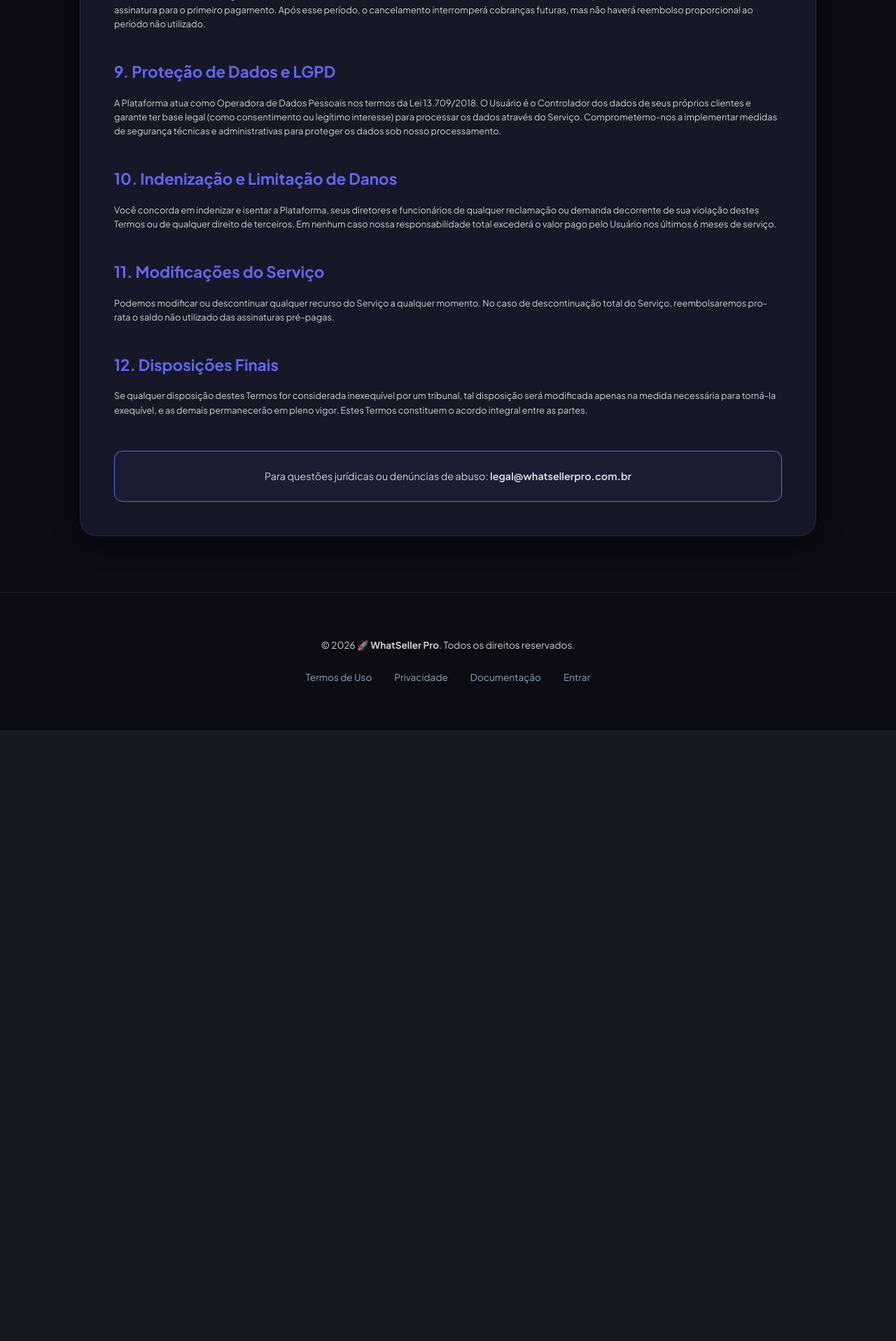
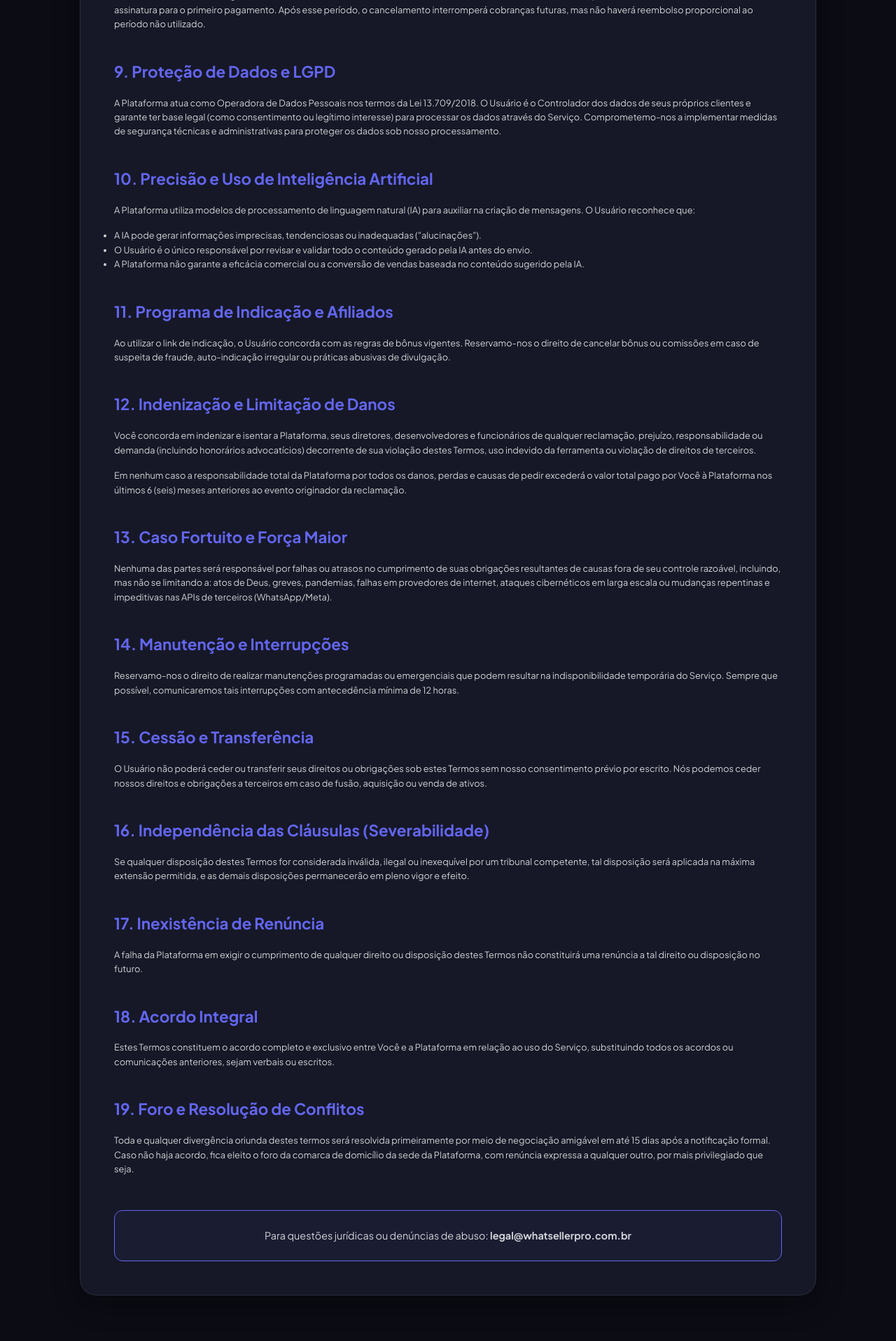
Before and after one commit to cleiltonrodriguesofc/whatsapp_seller, a Python web app: template core/presentation/web/templates/terms.html in a window 1280 px wide. Shown: the part 1858-3774 px from the top of the page at 70% size. Before the commit the page ends 2901 px from the top, so only its background shows below. Run offline with Jinja, Linux system fonts and the light colour scheme; the template is opened without the code that fills it, so the values that code supplies are empty.

Commit message:
docs(legal): reach exhaustive legal coverage with AI and referral clauses

```diff
--- a/core/presentation/web/templates/terms.html
+++ b/core/presentation/web/templates/terms.html
@@ -72,18 +72,59 @@
     </section>
 
     <section>
-        <h3>10. Indenização e Limitação de Danos</h3>
-        <p>Você concorda em indenizar e isentar a Plataforma, seus diretores e funcionários de qualquer reclamação ou demanda decorrente de sua violação destes Termos ou de qualquer direito de terceiros. Em nenhum caso nossa responsabilidade total excederá o valor pago pelo Usuário nos últimos 6 meses de serviço.</p>
+        <h3>10. Precisão e Uso de Inteligência Artificial</h3>
+        <p>A Plataforma utiliza modelos de processamento de linguagem natural (IA) para auxiliar na criação de mensagens. O Usuário reconhece que:</p>
+        <ul>
+            <li>A IA pode gerar informações imprecisas, tendenciosas ou inadequadas ("alucinações").</li>
+            <li>O Usuário é o único responsável por revisar e validar todo o conteúdo gerado pela IA antes do envio.</li>
+            <li>A Plataforma não garante a eficácia comercial ou a conversão de vendas baseada no conteúdo sugerido pela IA.</li>
+        </ul>
     </section>
 
     <section>
-        <h3>11. Modificações do Serviço</h3>
-        <p>Podemos modificar ou descontinuar qualquer recurso do Serviço a qualquer momento. No caso de descontinuação total do Serviço, reembolsaremos pro-rata o saldo não utilizado das assinaturas pré-pagas.</p>
+        <h3>11. Programa de Indicação e Afiliados</h3>
+        <p>Ao utilizar o link de indicação, o Usuário concorda com as regras de bônus vigentes. Reservamo-nos o direito de cancelar bônus ou comissões em caso de suspeita de fraude, auto-indicação irregular ou práticas abusivas de divulgação.</p>
     </section>
 
     <section>
-        <h3>12. Disposições Finais</h3>
-        <p>Se qualquer disposição destes Termos for considerada inexequível por um tribunal, tal disposição será modificada apenas na medida necessária para torná-la exequível, e as demais permanecerão em pleno vigor. Estes Termos constituem o acordo integral entre as partes.</p>
+        <h3>12. Indenização e Limitação de Danos</h3>
+        <p>Você concorda em indenizar e isentar a Plataforma, seus diretores, desenvolvedores e funcionários de qualquer reclamação, prejuízo, responsabilidade ou demanda (incluindo honorários advocatícios) decorrente de sua violação destes Termos, uso indevido da ferramenta ou violação de direitos de terceiros.</p>
+        <p>Em nenhum caso a responsabilidade total da Plataforma por todos os danos, perdas e causas de pedir excederá o valor total pago por Você à Plataforma nos últimos 6 (seis) meses anteriores ao evento originador da reclamação.</p>
+    </section>
+
+    <section>
+        <h3>13. Caso Fortuito e Força Maior</h3>
+        <p>Nenhuma das partes será responsável por falhas ou atrasos no cumprimento de suas obrigações resultantes de causas fora de seu controle razoável, incluindo, mas não se limitando a: atos de Deus, greves, pandemias, falhas em provedores de internet, ataques cibernéticos em larga escala ou mudanças repentinas e impeditivas nas APIs de terceiros (WhatsApp/Meta).</p>
+    </section>
+
+    <section>
+        <h3>14. Manutenção e Interrupções</h3>
+        <p>Reservamo-nos o direito de realizar manutenções programadas ou emergenciais que podem resultar na indisponibilidade temporária do Serviço. Sempre que possível, comunicaremos tais interrupções com antecedência mínima de 12 horas.</p>
+    </section>
+
+    <section>
+        <h3>15. Cessão e Transferência</h3>
+        <p>O Usuário não poderá ceder ou transferir seus direitos ou obrigações sob estes Termos sem nosso consentimento prévio por escrito. Nós podemos ceder nossos direitos e obrigações a terceiros em caso de fusão, aquisição ou venda de ativos.</p>
+    </section>
+
+    <section>
+        <h3>16. Independência das Cláusulas (Severabilidade)</h3>
+        <p>Se qualquer disposição destes Termos for considerada inválida, ilegal ou inexequível por um tribunal competente, tal disposição será aplicada na máxima extensão permitida, e as demais disposições permanecerão em pleno vigor e efeito.</p>
+    </section>
+
+    <section>
+        <h3>17. Inexistência de Renúncia</h3>
+        <p>A falha da Plataforma em exigir o cumprimento de qualquer direito ou disposição destes Termos não constituirá uma renúncia a tal direito ou disposição no futuro.</p>
+    </section>
+
+    <section>
+        <h3>18. Acordo Integral</h3>
+        <p>Estes Termos constituem o acordo completo e exclusivo entre Você e a Plataforma em relação ao uso do Serviço, substituindo todos os acordos ou comunicações anteriores, sejam verbais ou escritos.</p>
+    </section>
+
+    <section>
+        <h3>19. Foro e Resolução de Conflitos</h3>
+        <p>Toda e qualquer divergência oriunda destes termos será resolvida primeiramente por meio de negociação amigável em até 15 dias após a notificação formal. Caso não haja acordo, fica eleito o foro da comarca de domicílio da sede da Plataforma, com renúncia expressa a qualquer outro, por mais privilegiado que seja.</p>
     </section>
 
     <div style="margin-top: 3rem; padding: 1.5rem; border: 1px solid var(--primary); border-radius: 12px; background: rgba(99, 102, 241, 0.05); text-align: center; font-size: 0.9rem;">
```
